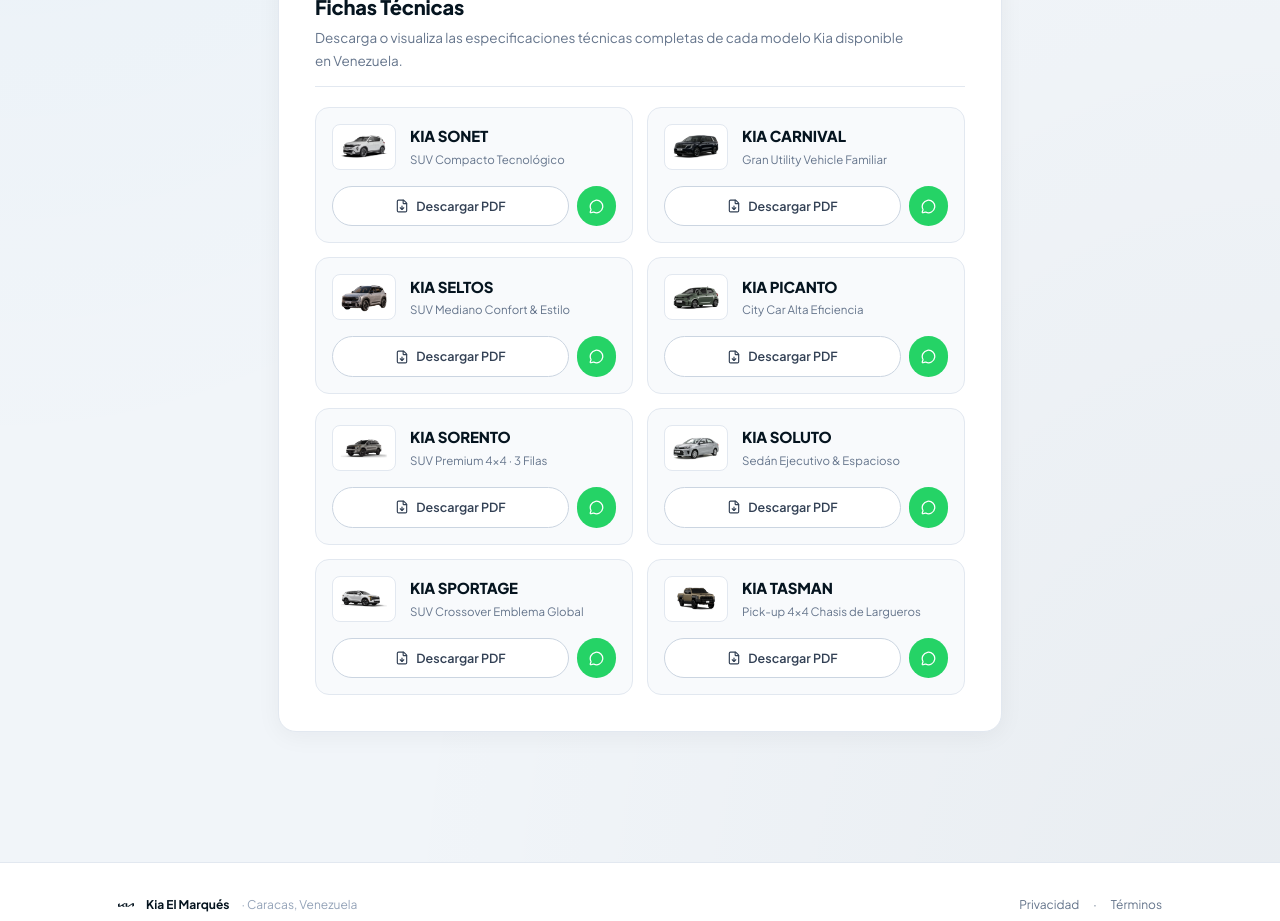
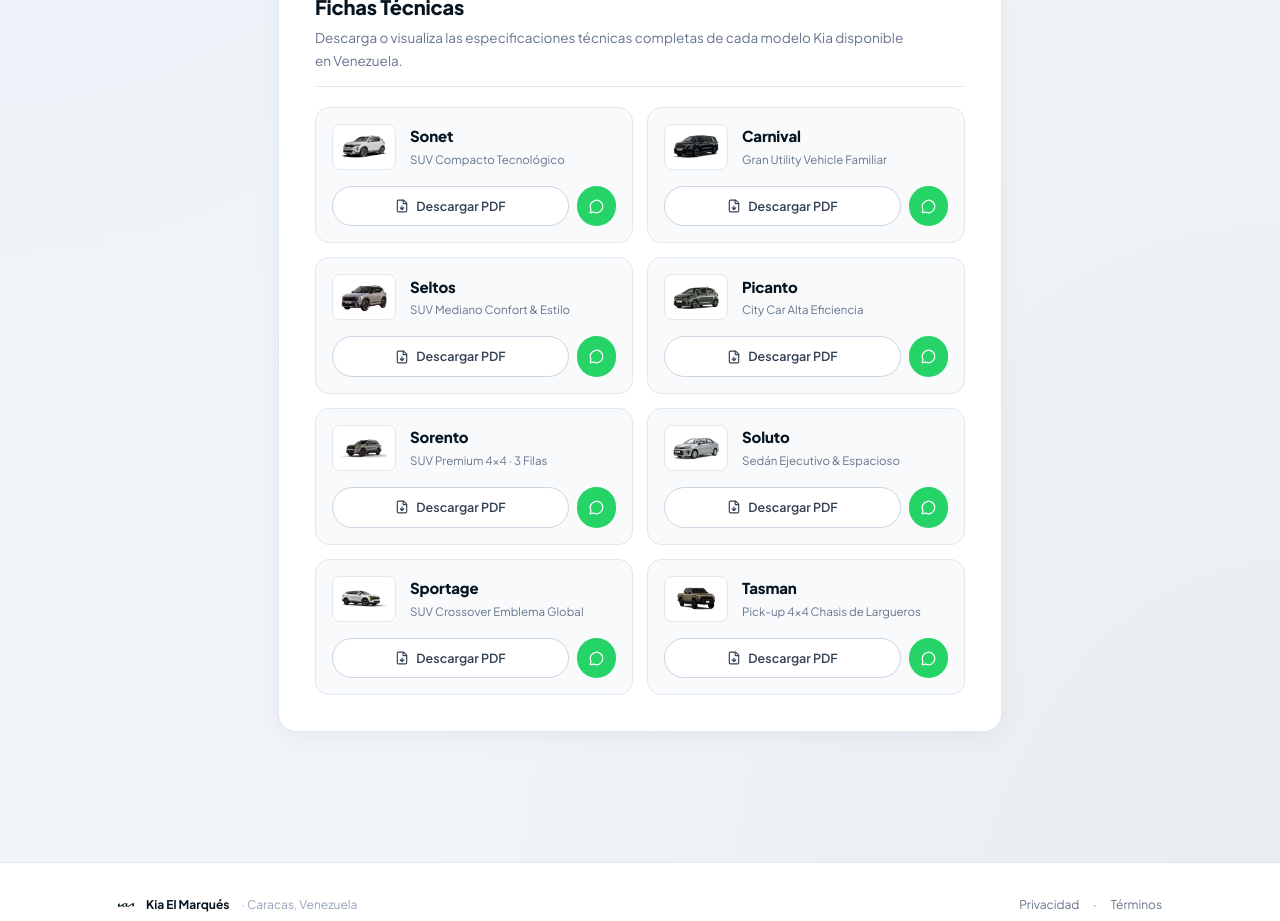
Before and after one commit to Johnnyrc26/kia-el-marques, a Next.js app: page /asesor/carlos-arias in a window 1280 px wide. Shown: the part 780-1701 px from the top of the page. Built offline with nearby package versions, Linux system fonts and the light colour scheme.

Commit message:
fix: format model names in sentence case without KIA prefix in official spec sheets

```diff
--- a/src/components/AdvisorCardClient.tsx
+++ b/src/components/AdvisorCardClient.tsx
@@ -25,56 +25,56 @@ interface AdvisorCardClientProps {
 // Las 8 fichas técnicas oficiales solicitadas
 const OFFICIAL_FICHAS = [
   {
-    name: 'KIA SONET',
+    name: 'Sonet',
     modelName: 'Sonet',
     category: 'SUV Compacto Tecnológico',
     pdf: '/docs/fichas/ficha_sonet.pdf',
     image: '/assets/models/sonet.png',
   },
   {
-    name: 'KIA CARNIVAL',
+    name: 'Carnival',
     modelName: 'Carnival',
     category: 'Gran Utility Vehicle Familiar',
     pdf: '/docs/fichas/ficha_carnival.pdf',
     image: '/assets/models/carnival.png',
   },
   {
-    name: 'KIA SELTOS',
+    name: 'Seltos',
     modelName: 'Seltos',
     category: 'SUV Mediano Confort & Estilo',
     pdf: '/docs/fichas/ficha_seltos.pdf',
     image: '/assets/models/seltos.png',
   },
   {
-    name: 'KIA PICANTO',
+    name: 'Picanto',
     modelName: 'Picanto',
     category: 'City Car Alta Eficiencia',
     pdf: '/docs/fichas/ficha_picanto.pdf',
     image: '/assets/models/picanto.png',
   },
   {
-    name: 'KIA SORENTO',
+    name: 'Sorento',
     modelName: 'Sorento',
     category: 'SUV Premium 4x4 · 3 Filas',
     pdf: '/docs/fichas/ficha_sorento.pdf',
     image: '/assets/models/sorento.png',
   },
   {
-    name: 'KIA SOLUTO',
+    name: 'Soluto',
     modelName: 'Soluto',
     category: 'Sedán Ejecutivo & Espacioso',
     pdf: '/docs/fichas/ficha_soluto.pdf',
     image: '/assets/models/soluto.png',
   },
   {
-    name: 'KIA SPORTAGE',
+    name: 'Sportage',
     modelName: 'Sportage',
     category: 'SUV Crossover Emblema Global',
     pdf: '/docs/fichas/ficha_sportage.pdf',
     image: '/assets/models/sportage.png',
   },
   {
-    name: 'KIA TASMAN',
+    name: 'Tasman',
     modelName: 'Tasman',
     category: 'Pick-up 4x4 Chasis de Largueros',
     pdf: '/docs/fichas/ficha_tasman.pdf',
```
